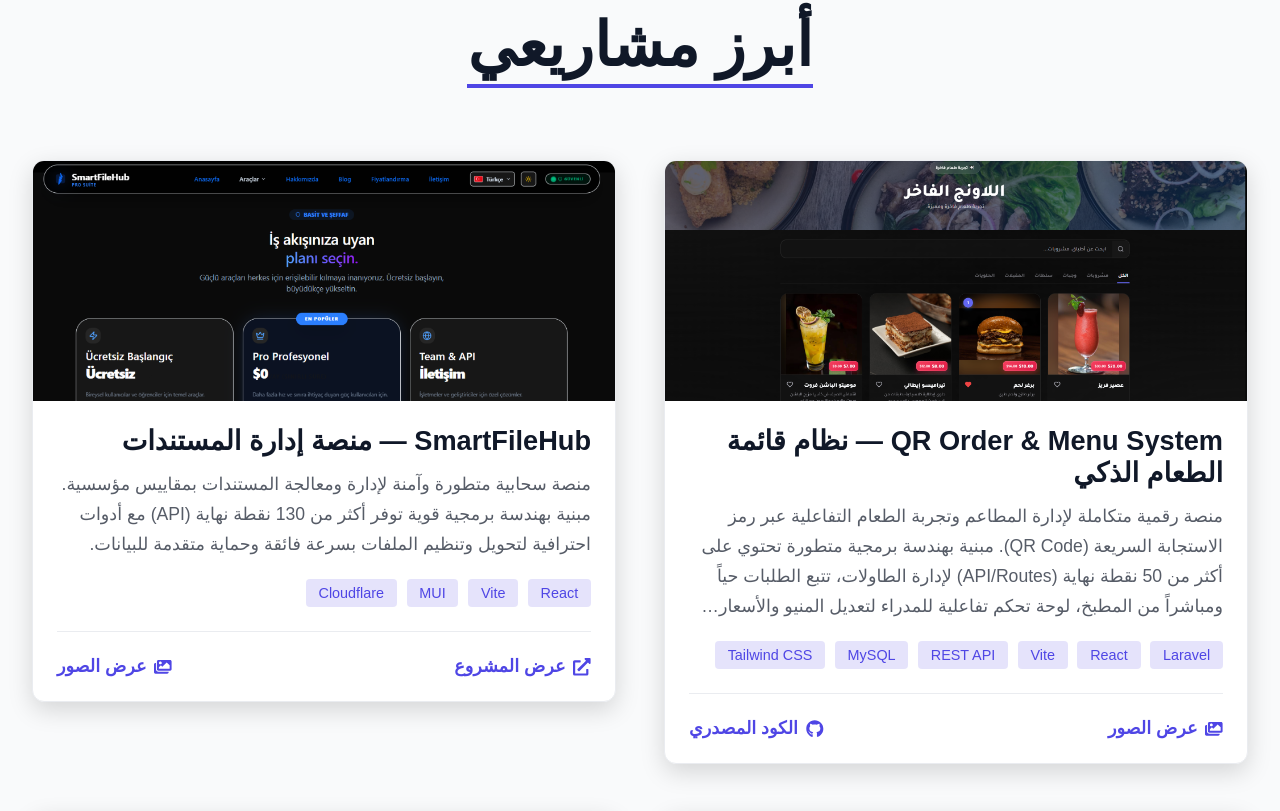
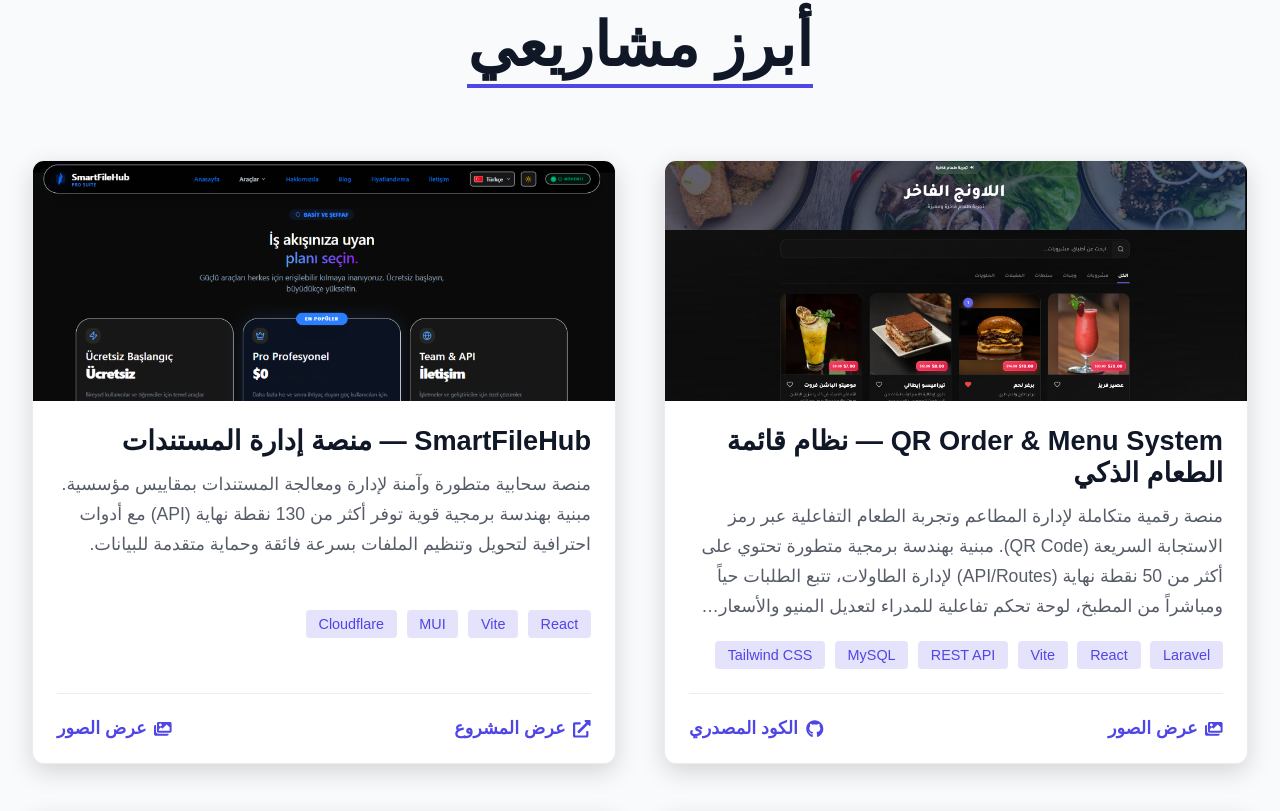
Before and after one commit to Ayham1najeb/portfolio-ayham, a React (Vite) app: page / in a window 1280 px wide. Shown: the part 3044-3855 px from the top of the page. Built offline with nearby package versions, Linux system fonts and the light colour scheme.

Commit message:
Fix project card heights to stretch equally

```diff
--- a/src/components/Projects.jsx
+++ b/src/components/Projects.jsx
@@ -221,6 +221,7 @@
     grid-template-columns: repeat(auto-fill, minmax(380px, 1fr));
     gap: 3rem;
     text-align: start;
+    align-items: stretch;
 
     @media (max-width: 768px) {
         grid-template-columns: repeat(auto-fit, minmax(200px, 1fr));
@@ -238,6 +239,7 @@
     transition: all 0.4s ease;
     display: flex;
     flex-direction: column;
+    height: 100%;
 
     &:hover {
         box-shadow: 0 0 35px rgba(79, 70, 229, 0.4);
```
